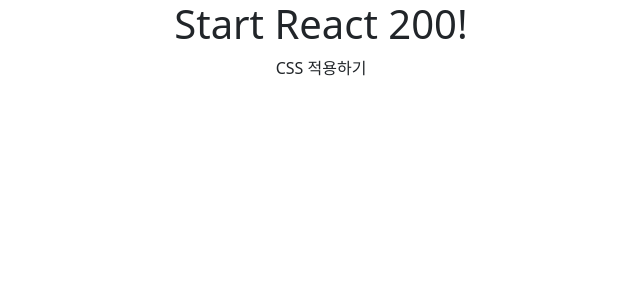
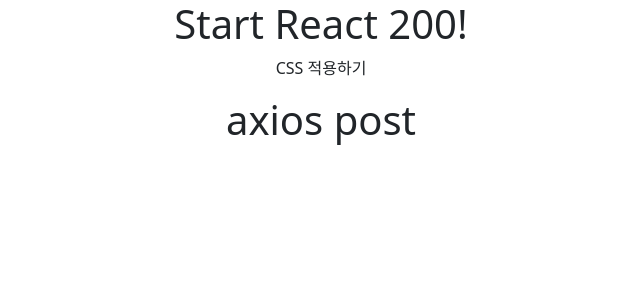
Before and after one commit to sanghwanAN/reactbook200, a React (Create React App) app: page / in a window 1280 px wide. Shown: the top 300 px of the page, without its empty margins (319-959 px from the left). Built offline with nearby package versions, Linux system fonts and the light colour scheme; no server answers.

Commit message:
예제062 - finish

```diff
--- a/src/App.js
+++ b/src/App.js
@@ -1,6 +1,6 @@
 import React from 'react';
 import './App.css';
-import AxiosGet from './R060_FetchPost'
+import AxiosPost from './R062_AxiosPost'
 
 import 'bootstrap/dist/css/bootstrap.min.css';
 function App() {
@@ -8,7 +8,7 @@
     <div className="app">
       <h1>Start React 200!</h1>
       <p>CSS 적용하기</p>
-      <AxiosGet/>
+      <AxiosPost/>
     </div>
   );
 }
--- /dev/null
+++ b/src/R062_AxiosPost.js
@@ -0,0 +1,18 @@
+import axios from 'axios';
+import React, { Component } from 'react';
+
+class R062_AxiosPost extends Component {
+  componentDidMount() {
+    axios.post('http://date.jsontest.com/', {
+      a: "react" , b: 200
+    })
+    .then(response => {alert(response.data.date)})
+  }
+  render() {
+    return (
+      <h1>axios post</h1>
+      );
+  }
+}
+
+export default R062_AxiosPost;
```
Also changed, not shown: 1 other file (tests, documents, lock files or other folders).
